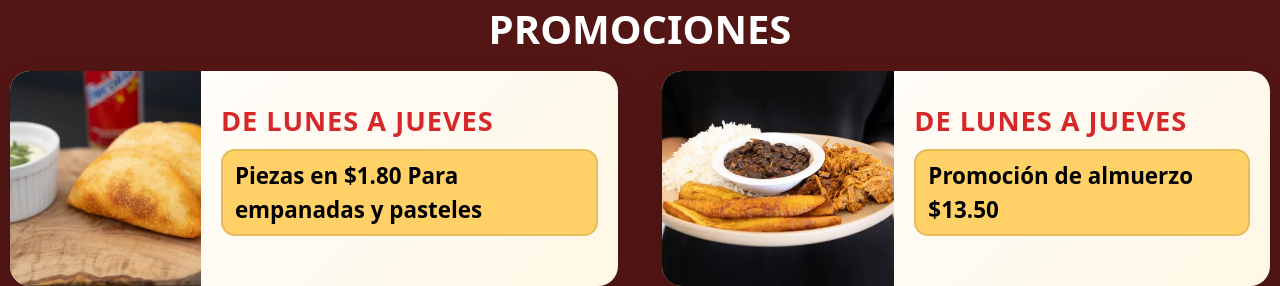
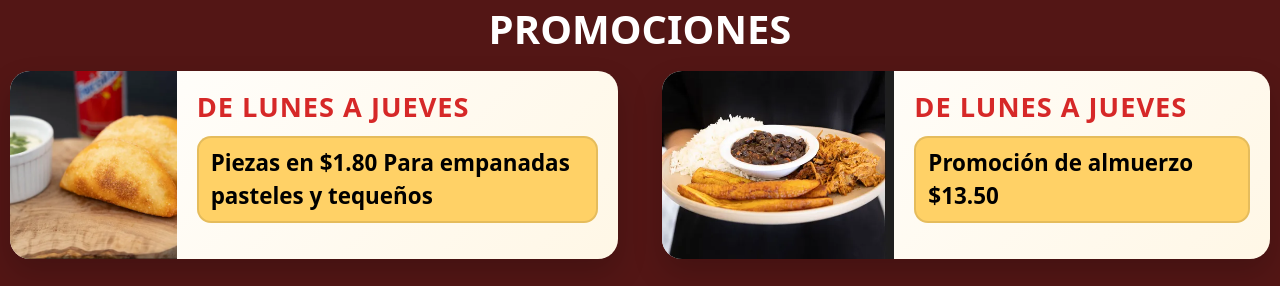
Before and after one commit to Miruto80/Garcias-restaurant, a React (Vite) app: page / in a window 1280 px wide. Shown: the part 1180-1466 px from the top of the page. Built offline with nearby package versions, Linux system fonts and the light colour scheme; some icons are missing.

Commit message:
tequeños

```diff
--- a/src/assets/data/Promos.js
+++ b/src/assets/data/Promos.js
@@ -2,7 +2,7 @@
 const promociones = [
   {
     titulo: "De lunes a jueves",
-    descripcion: "Piezas en $1.80 Para empanadas y pasteles",
+    descripcion: "Piezas en $1.80 Para empanadas pasteles y tequeños",
     imagen: "/img/Fondos/empanadas.webp"
   },
   {
```
